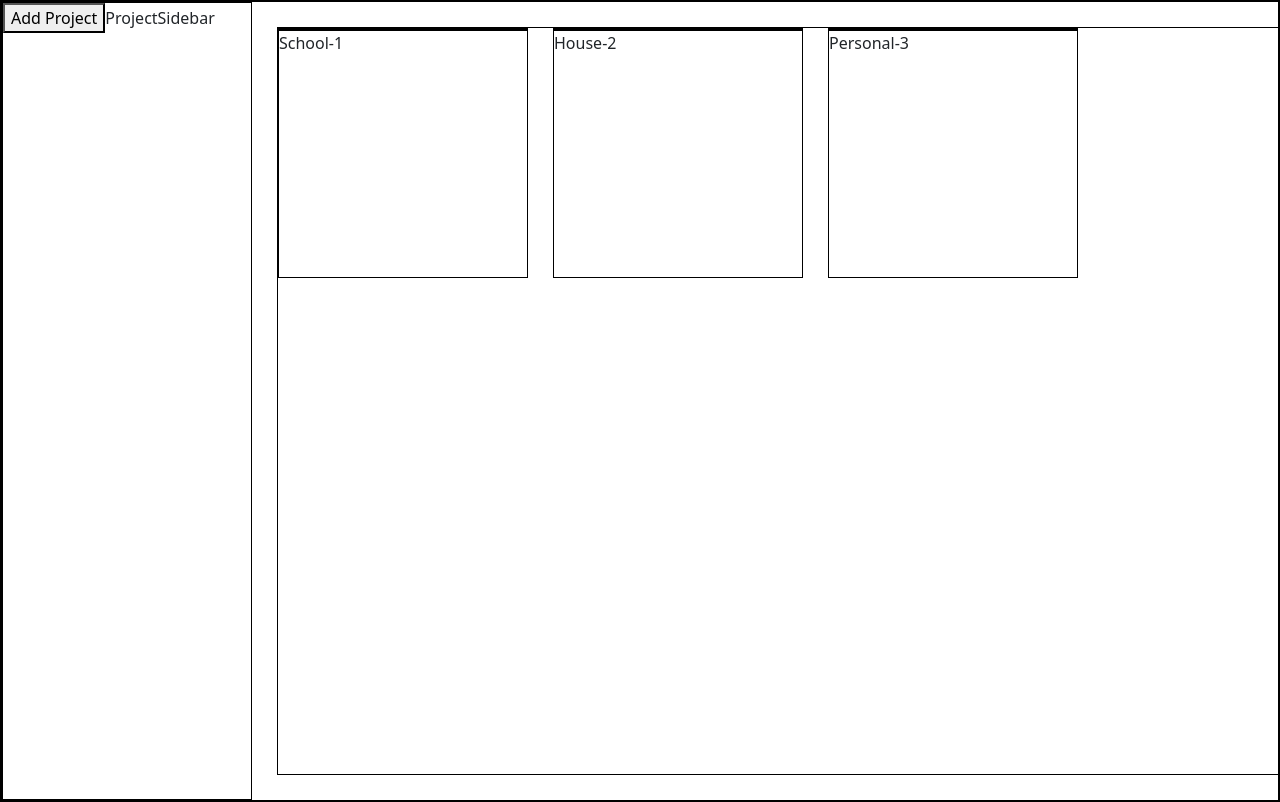
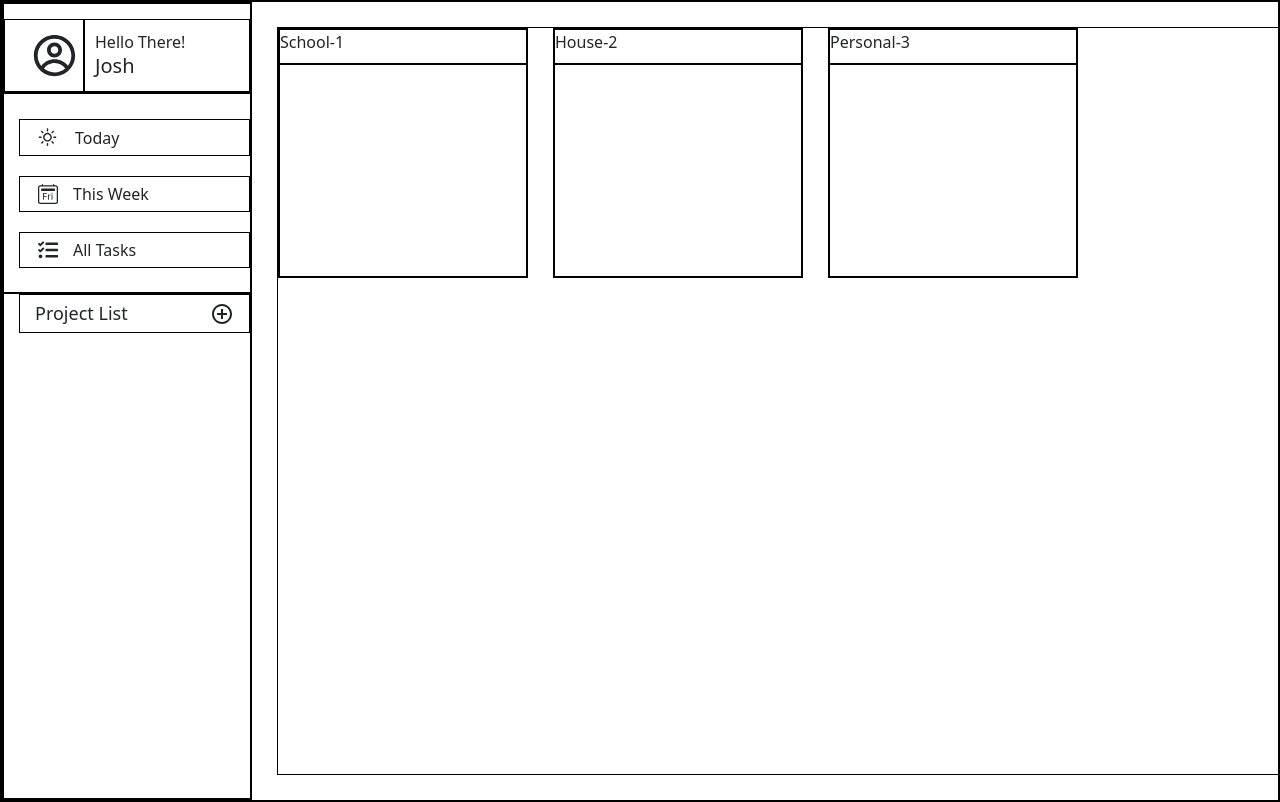
Before and after one commit to HappyLego214/todo-list, a React (Vite) app: page / in a window 1280 px wide. Built offline with nearby package versions, Linux system fonts and the light colour scheme.

Commit message:
css styling and reworking of project sidebar

```diff
--- a/src/App.css
+++ b/src/App.css
@@ -9,6 +9,11 @@ body,
   flex-direction: column;
   overflow-x: auto; /* Enable horizontal scrolling */
   white-space: nowrap; /* Prevent wrapping */
+}
+
+p,
+h5 {
+  margin: 0;
 }
 
 div {
@@ -36,7 +41,34 @@ div {
 }
 
 .project-card {
+  display: grid;
+  grid-template-rows: 35px 1fr;
   height: 250px;
+}
+
+.project-sidebar {
+  display: grid;
+  grid-template-rows: 90px 200px;
+}
+
+.project-user {
+  display: grid;
+  padding-top: 15px;
+  grid-template-columns: 80px 1fr;
+}
+
+.user-photo {
+  display: flex;
+  justify-content: center;
+  align-items: center;
+  padding-left: 20px;
+  font-size: 45px;
+}
+
+.user-greet {
+  display: flex;
+  flex-direction: column;
+  padding: 10px;
 }
 
 .task-category {
@@ -96,3 +128,56 @@ div {
   justify-content: space-between;
   padding: 0 25px 0 25px;
 }
+
+.todo-checkmark div {
+  display: flex;
+  justify-content: center;
+  align-items: center;
+  height: 30px;
+}
+
+.project-view {
+  display: flex;
+  flex-direction: column;
+  padding-top: 25px;
+  padding-left: 15px;
+  gap: 20px;
+}
+
+.views {
+  padding: 5px 0 5px 15px;
+  display: flex;
+  align-items: center;
+  gap: 15px;
+  font-size: 16px;
+}
+
+.views-today .views-svg {
+  font-size: 25px;
+}
+
+.views-week .views-svg {
+  margin-left: 3px;
+  font-size: 20px;
+}
+
+.views-all .views-svg {
+  margin-left: 3px;
+  font-size: 20px;
+}
+
+.project-list {
+  padding-left: 15px;
+}
+
+.project-add {
+  font-size: x-large;
+}
+
+.project-list-options {
+  padding: 5px 15px 5px 15px;
+  display: flex;
+  font-size: large;
+  align-items: center;
+  justify-content: space-between;
+}
--- a/src/App.tsx
+++ b/src/App.tsx
@@ -121,6 +121,7 @@ function App() {
         <ToDoBody
           project={project}
           addToDo={addToDo}
+          updateToDo={updateToDo}
           removeToDo={removeToDo}
         ></ToDoBody>
       )}
--- a/src/components/Interfaces.tsx
+++ b/src/components/Interfaces.tsx
@@ -15,6 +15,7 @@ export interface ToDoBodyProps {
   project: Project;
   addToDo: (name: string, category: string) => void;
   removeToDo: (id: string) => void;
+  updateToDo: (todo: ToDo) => void;
 }
 
 export interface CardProp {
@@ -38,6 +39,7 @@ export interface TaskCategoryProps {
   todos: ToDo[];
   addToDo: (name: string, category: string) => void;
   removeToDo: (id: string) => void;
+  updateToDo: (todo: ToDo) => void;
 }
 
 export interface ProjectSidebarProps {
@@ -48,4 +50,5 @@ export interface TaskCardProps {
   index: number;
   todo: ToDo;
   removeToDo: (id: string) => void;
+  updateToDo: (todo: ToDo) => void;
 }
--- a/src/components/Project/ProjectCard.tsx
+++ b/src/components/Project/ProjectCard.tsx
@@ -9,8 +9,11 @@ const ProjectCard: React.FC<CardProp> = ({ setView, setProject, project }) => {
         setProject(project);
       }}
     >
+      <div className="project-title">
+        {" "}
+        {project.name}-{project.id}
+      </div>
       <div></div>
-      {project.name}-{project.id}
     </div>
   );
 };
--- a/src/components/Project/ProjectSidebar.tsx
+++ b/src/components/Project/ProjectSidebar.tsx
@@ -1,9 +1,38 @@
 import { ProjectSidebarProps } from "../Interfaces";
+import { CgProfile } from "react-icons/cg";
+import { WiDaySunny } from "react-icons/wi";
+import { FaTasks } from "react-icons/fa";
+import { BsCalendar2Day } from "react-icons/bs";
+import { MdOutlineAddCircleOutline } from "react-icons/md";
 
 const ProjectSidebar: React.FC<ProjectSidebarProps> = ({ addProject }) => {
   return (
-    <div>
-      <button
+    <div className="project-sidebar">
+      <div className="project-user">
+        <div className="user-photo">
+          <CgProfile />
+        </div>
+        <div className="user-greet">
+          <p>Hello There!</p>
+          <h5>Josh</h5>
+        </div>
+      </div>
+      <div className="project-view">
+        <div className="views views-today ">
+          <WiDaySunny className="views-svg" /> <p>Today</p>
+        </div>
+        <div className="views views-week">
+          <BsCalendar2Day className="views-svg" /> <p>This Week</p>
+        </div>
+        <div className="views views-all">
+          <FaTasks className="views-svg" /> <p>All Tasks</p>
+        </div>
+      </div>
+      <div className="project-list">
+        <div className="project-list-options">
+          <p>Project List</p>
+          <MdOutlineAddCircleOutline
+            className="project-add"
             onClick={() => {
               addProject("Test-Project", [
                 { id: "1", name: "4", status: 0, category: "ToDo" },
@@ -11,10 +40,9 @@ const ProjectSidebar: React.FC<ProjectSidebarProps> = ({ addProject }) => {
                 { id: "3", name: "4", status: 0, category: "Done" },
               ]);
             }}
-      >
-        Add Project
-      </button>
-      ProjectSidebar
+          />
+        </div>
+      </div>
     </div>
   );
 };
--- a/src/components/Task/TaskBody.tsx
+++ b/src/components/Task/TaskBody.tsx
@@ -4,6 +4,7 @@ import TaskCategory from "./TaskCategory";
 const ToDoBody: React.FC<ToDoBodyProps> = ({
   project,
   addToDo,
+  updateToDo,
   removeToDo,
 }) => {
   const categories = ["ToDo", "Doing", "Done"];
@@ -19,6 +20,7 @@ const ToDoBody: React.FC<ToDoBodyProps> = ({
             todos={filteredTodos}
             category={category}
             addToDo={addToDo}
+            updateToDo={updateToDo}
             removeToDo={removeToDo}
           ></TaskCategory>
         );
--- a/src/components/Task/TaskCard.tsx
+++ b/src/components/Task/TaskCard.tsx
@@ -4,19 +4,34 @@ import { MdOutlineRadioButtonUnchecked } from "react-icons/md";
 import { FaRegCheckCircle } from "react-icons/fa";
 import { useState } from "react";
 
-const TaskCard: React.FC<TaskCardProps> = ({ removeToDo, index, todo }) => {
-  const [inputCheck, setCheck] = useState(0);
+const TaskCard: React.FC<TaskCardProps> = ({
+  updateToDo,
+  removeToDo,
+  index,
+  todo,
+}) => {
   const [inputTodo, setToDo] = useState(todo);
+
+  const handleStatusChange = () => {
+    const updatedToDo = {
+      ...inputTodo,
+      status: inputTodo.status === 0 ? 1 : 0,
+    };
+    setToDo(updatedToDo);
+    updateToDo(updatedToDo);
+  };
 
   return (
     <div className="todo-card" key={index}>
       <div className="todo-container">
         <div className="todo-checkmark">
-          {todo.status == 0 ? (
-            <MdOutlineRadioButtonUnchecked />
-          ) : (
-            <FaRegCheckCircle />
-          )}
+          <div onClick={handleStatusChange}>
+            {todo.status == 0 ? (
+              <MdOutlineRadioButtonUnchecked />
+            ) : (
+              <FaRegCheckCircle />
+            )}
+          </div>
         </div>
         <div className="todo-details">
           <div className="todo-top">
--- a/src/components/Task/TaskCategory.tsx
+++ b/src/components/Task/TaskCategory.tsx
@@ -6,6 +6,7 @@ const TaskCategory: React.FC<TaskCategoryProps> = ({
   category,
   todos,
   addToDo,
+  updateToDo,
   removeToDo,
 }) => {
   const [inputValue, setInputValue] = useState("");
@@ -28,6 +29,8 @@ const TaskCategory: React.FC<TaskCategoryProps> = ({
           <TaskCard
             todo={todo}
             index={index}
+            key={index}
+            updateToDo={updateToDo}
             removeToDo={removeToDo}
           ></TaskCard>
         ))}
```
Lines whose indentation alone changed are shown as unchanged.
